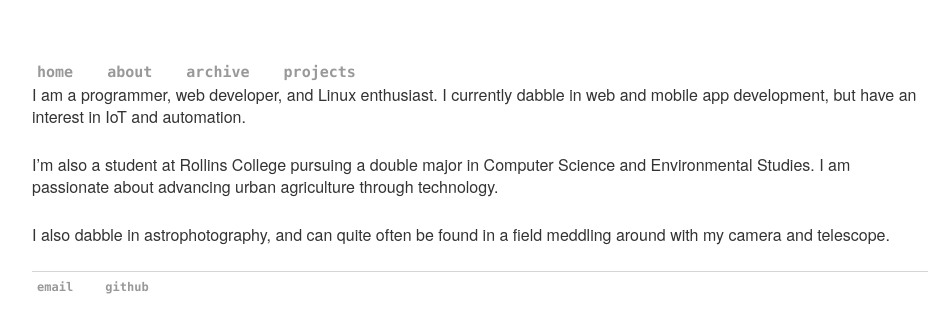
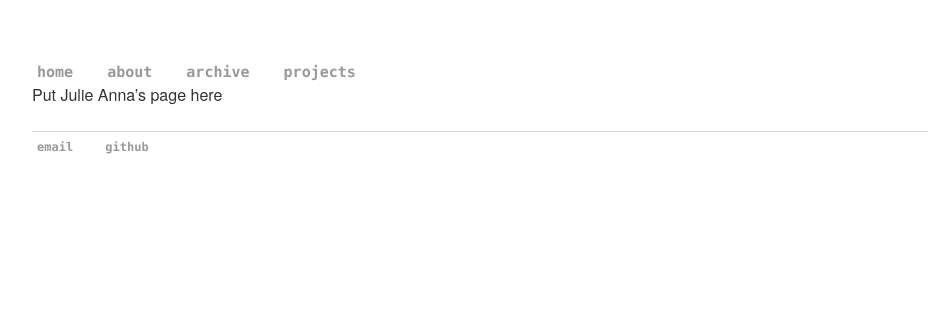
Before and after one commit to RollinsACM/RollinsACM.github.io, a Jekyll site: the page built from about.md, in a window 1280 px wide. Shown: the top 333 px of the page, without its empty margins (160-1107 px from the left). Built offline with Jekyll 4.4.1, drawn with Linux system fonts in a browser that asks for light colours.

Commit message:
Update about.md

```diff
--- a/about.md
+++ b/about.md
@@ -1,10 +1,6 @@
 ---
 layout: default
-title: Michael Gutensohn
+title: Rollins ACM
 ---
 
-I am a programmer, web developer, and Linux enthusiast. I currently dabble in web and mobile app development, but have an interest in IoT and automation.
-
-I'm also a student at Rollins College pursuing a double major in Computer Science and Environmental Studies. I am passionate about advancing urban agriculture through technology.
-
-I also dabble in astrophotography, and can quite often be found in a field meddling around with my camera and telescope.
+Put Julie Anna's page here
```
